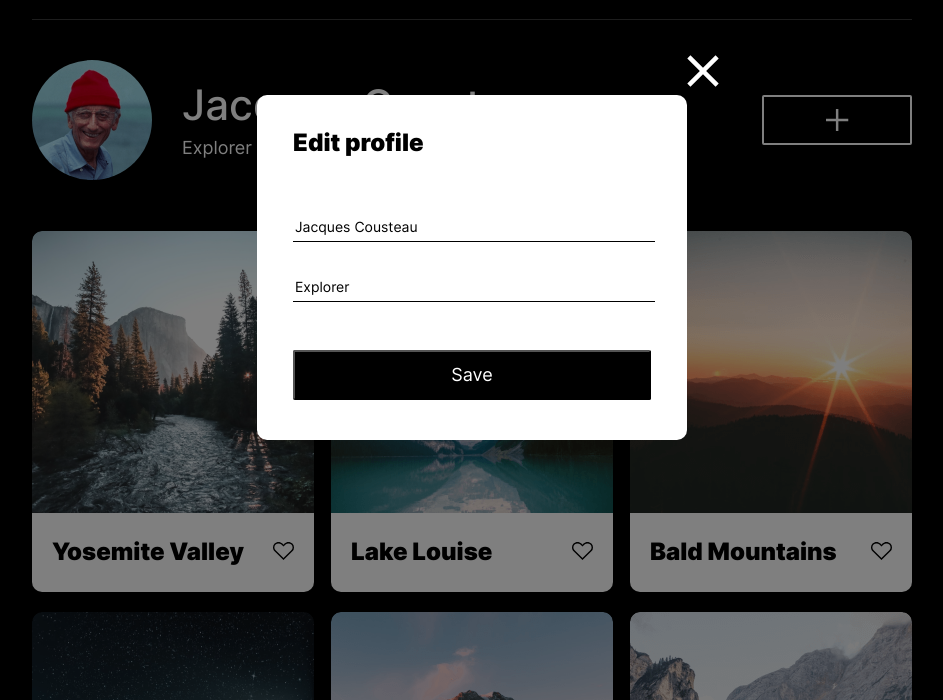
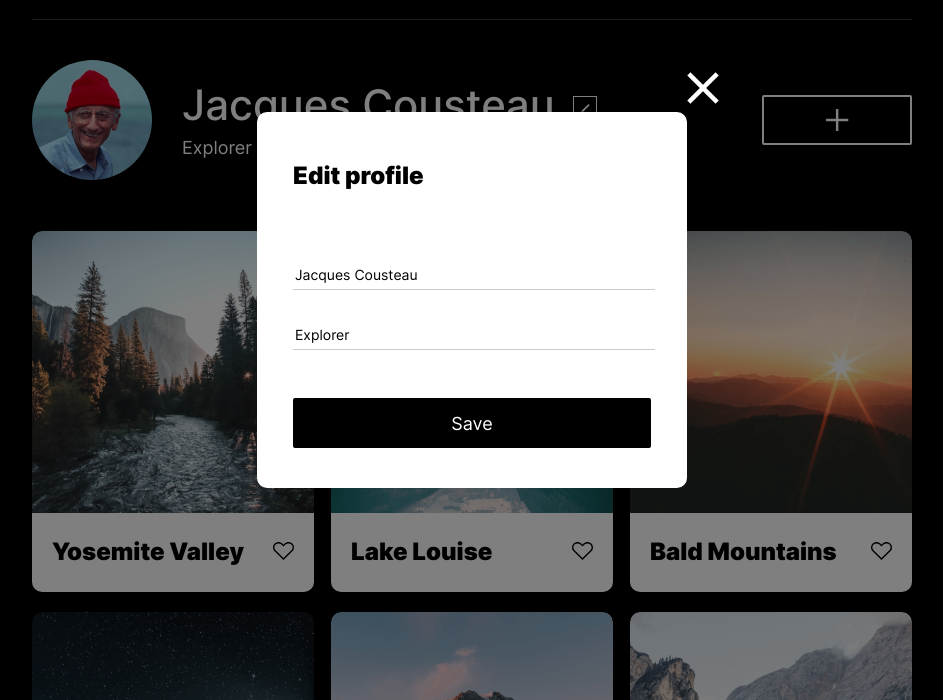
Before and after one commit to disapikes/web_project_4, a plain HTML site: page index.html in a window 1280 px wide. Both pictures are taken after a click on the button 752 px from the left and 208 px from the top of the page. Shown: the part 100-800 px from the top of the page, without its empty margins (168-1111 px from the left). Drawn offline with Linux system fonts and the light colour scheme.

Commit message:
afterreview2

```diff
--- a/blocks/popup.css
+++ b/blocks/popup.css
@@ -7,7 +7,9 @@
 }
 
 .popup_opened {
-  display: block;
+  display: flex;
+  align-items: center;
+  justify-content: center;
 }
 
 .popup__page {
@@ -15,7 +17,7 @@
   flex-direction: column;
   align-items: center;
   margin: auto;
-  top: 195px;
+
   z-index: 1;
   width: 430px;
   background-color: white;
@@ -45,7 +47,7 @@
   height: 27px;
   border: none;
   margin-bottom: 30px;
-  border-bottom: 1px solid rgba(0, 0, 0, 1);
+  border-bottom: 1px solid rgba(0, 0, 0, 0.2);
 }
 
 .popup__save {
@@ -60,6 +62,7 @@
   margin-top: calc(48px - 30px);
   margin-bottom: 40px;
   padding: 0;
+  border: 0;
 }
 
 .popup__cancel {
@@ -80,15 +83,13 @@
 }
 
 .popup__save:hover {
-  background-color: rgba(0, 0, 0, 0.25);
   cursor: pointer;
+  opacity: 80%;
 }
 
 @media screen and (max-width: 600px) {
   .popup__page {
     width: 282px;
-    min-height: 322px;
-    top: 123px;
   }
 
   .popup__title {
--- a/blocks/profile.css
+++ b/blocks/profile.css
@@ -33,7 +33,7 @@
   font-size: 42px;
   font-weight: 500;
   line-height: 1.14;
-  display: inline-block;
+
   max-width: 373px;
   margin: 0;
   text-overflow: ellipsis;
--- a/index.html
+++ b/index.html
@@ -9,7 +9,7 @@
   <body class="background">
     <div class="popup" id="popup">
       <div class="popup__page" id="page">
-        <div class="popup__title">Edit profile</div>
+        <h1 class="popup__title">Edit profile</h1>
         <button type="button" class="popup__cancel" id="closePopup"></button>
         <form class="popup__form" name="form">
           <input type="text" class="popup__form-input" id="name" name="name" placeholder="Name" />
```
